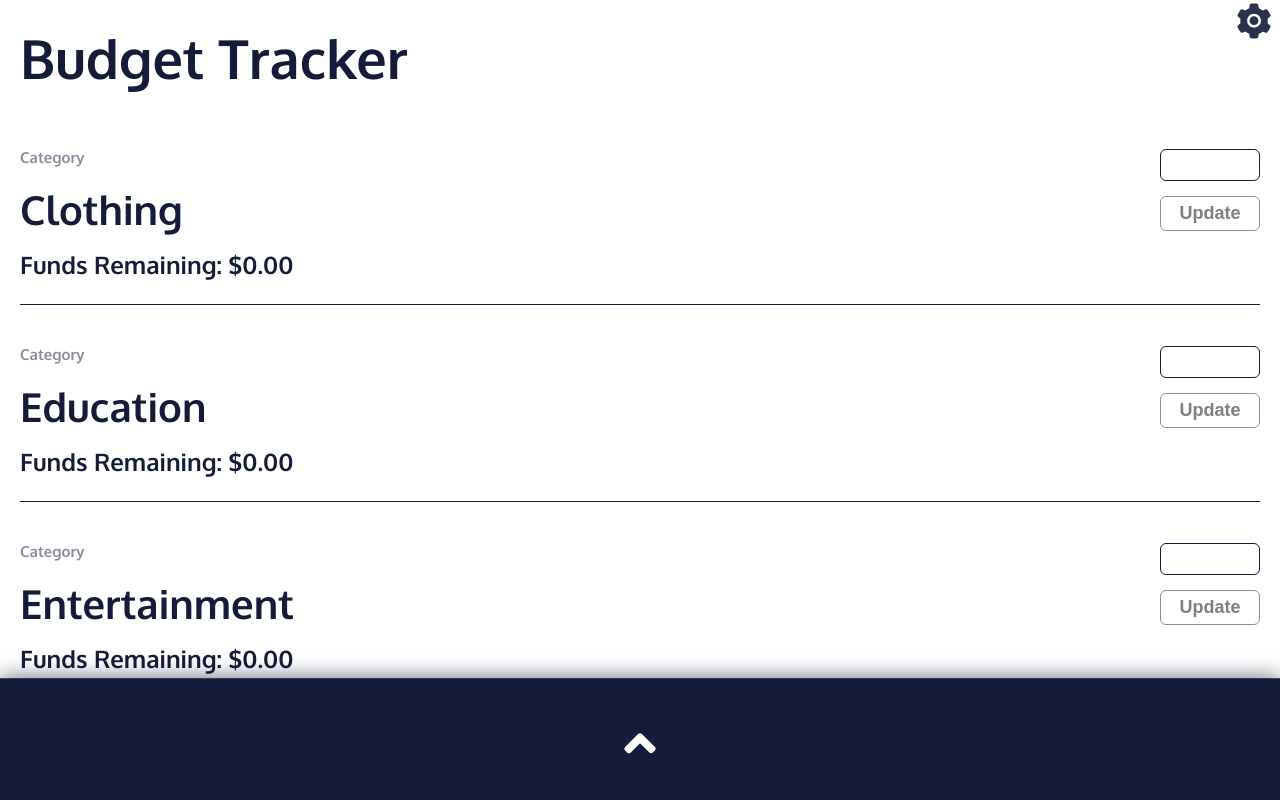
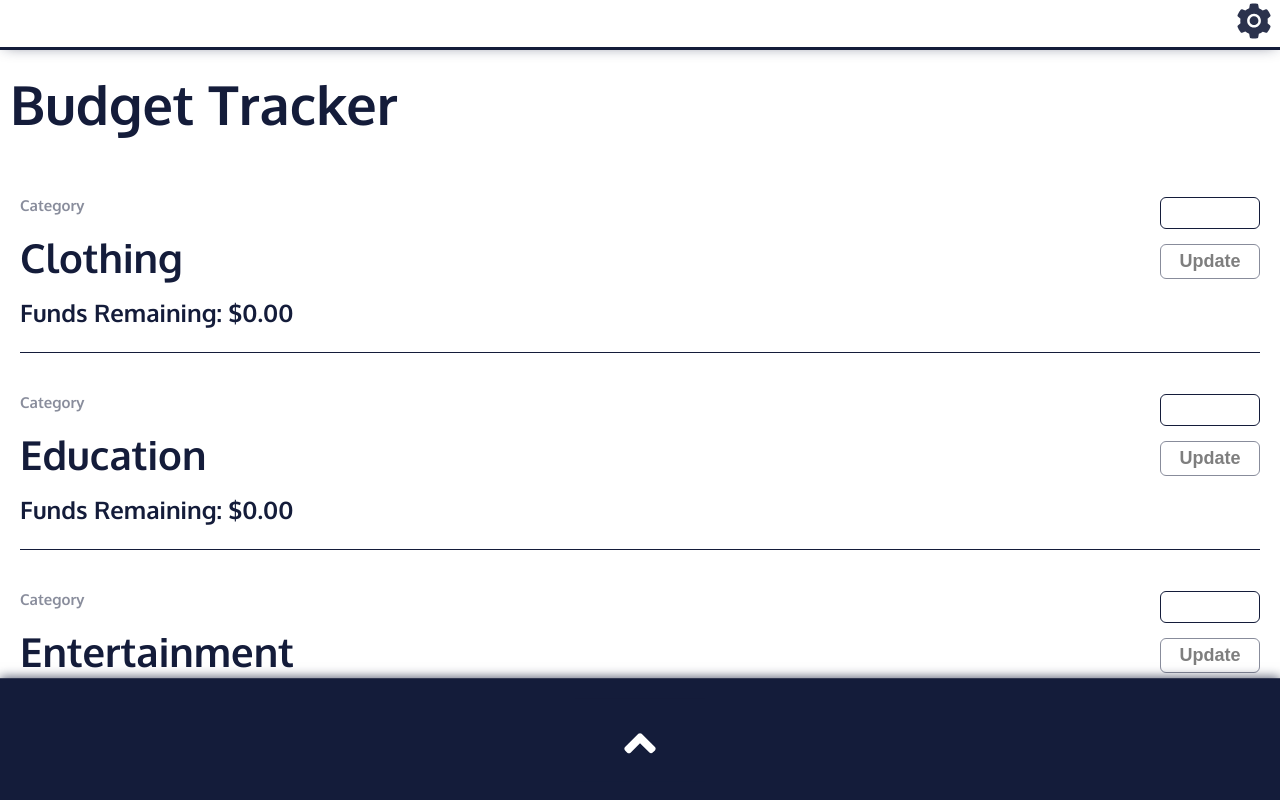
Before and after one commit to E-D-Richard/budget-tracker-webbapp, a React (Create React App) app: page / in a window 1280 px wide. Shown: the top 800 px of the page. Built offline with nearby package versions, Linux system fonts and the light colour scheme.

Commit message:
add nav and update basic styles

```diff
--- a/src/assets/index.css
+++ b/src/assets/index.css
@@ -5,7 +5,7 @@
   --blue: #3069f0;
   --red: #fd4d3f;
   --gray: rgba(20, 28, 58, 0.5);
-  --shadow: 0 0 21px 0 rgba(20, 28, 58, 0.7);
+  --shadow: 0px 0px 15px -5px rgba(20, 28, 58, 0.7);
   --white: #ffffff;
   /* potential color palette:
       #141C3A
@@ -29,7 +29,7 @@ html {
 body {
   font-family: "Oxygen", sans-serif;
   color: var(--main-text-color);
-  padding: 24px 20px 0px 20px;
+  /* padding: 24px 20px 0px 20px; */
   margin: 0;
 }
 
@@ -84,16 +84,33 @@ input::-webkit-inner-spin-button {
 
 /* -------------------------------------------- header section ------------------------------------- */
 
-header {
-  margin-bottom: 4rem;
+header h1 {
+  padding: 1rem;
+  padding-top: 7rem;
+}
+
+nav {
+  position: fixed;
+  background-color: #ffffff;
+  z-index: 3;
+  width: 100%;
+  min-height: 5rem;
+  border-bottom: 3px solid var(--main-text-color);
+  display: flex;
+  box-shadow: var(--shadow);
+}
+
+@media screen and (max-width: 600px) {
+  header h1 {
+    margin-top: 6rem;
+  }
 }
 
 /* -------------------------------------------- main-body section ------------------------------------- */
-
-/* main {
-
-  margin-bottom is being set dynamically (based on NewTransaction offsetHeight) inside the function component
-} *
+main {
+  padding: 0 20px;
+  /* margin-bottom is being set dynamically (based on NewTransaction offsetHeight) inside the function component  */
+}
 /* ------------------------------------------------------ general media queries */
 
 @media screen and (max-width: 850px) {
--- a/src/components/header/Header.js
+++ b/src/components/header/Header.js
@@ -1,10 +1,12 @@
-import SettingsMenu from './settingsMenu/SettingsMenu';
-
+import SettingsMenu from "./settingsMenu/SettingsMenu";
 
 const Header = () => {
   return (
-    <header className="App-header">
-      <SettingsMenu />
+    <header>
+      <nav>
+        <SettingsMenu />
+      </nav>
+
       <h1>Budget Tracker</h1>
     </header>
   );
--- a/src/features/newTransaction/newTransaction.css
+++ b/src/features/newTransaction/newTransaction.css
@@ -4,10 +4,11 @@
   --light-brown-hsl-codes: 40 21% 53%;
 }
 
-
 /* ---------------------------------------- new transaction footer ----------------------- */
 
-
+footer {
+  width: 100%;
+}
 
 .new-trans-container {
   display: flex;
@@ -18,13 +19,10 @@
   bottom: 0;
   color: var(--white);
   background: var(--main-text-color);
-    box-shadow: var(--shadow);
+  box-shadow: 0px -1px 10px 0px rgba(20, 28, 58, 0.7);
   padding: 2rem;
   z-index: 0;
   width: 100%;
-    /* padding: 2.5% 2.5% calc(2.5% + 10px) 2%; */
-    margin-left: -20px;
-    margin-right: -20px;
   /* transition */
   transform: translateY(67%);
   transition: all 0.5s;
@@ -71,7 +69,6 @@
 .new-trans-button .icon.down {
   transform: rotate(540deg);
 }
-
 
 /* ------------------------------------------------ form settings */
 
@@ -137,7 +134,7 @@
 }
 
 .new-trans-form .submit-btn:hover {
-    transform: scale(1.030);
+  transform: scale(1.03);
 }
 
 .new-trans-form .submit-btn:active {
@@ -151,7 +148,6 @@
 .new-trans-form .submit-btn.allow {
   opacity: 1;
 }
-
 
 /* ---------------------------------------------------------new transaction desktop media queries */
 
```
Also changed, not shown: 1 other file (tests, documents, lock files or other folders). Lines whose indentation alone changed are shown as unchanged.
